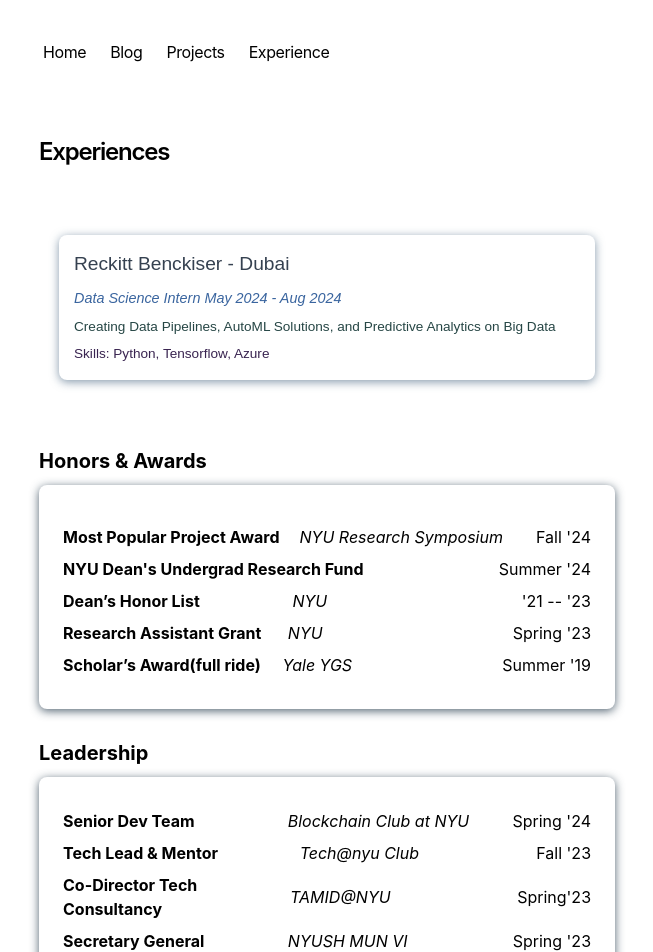
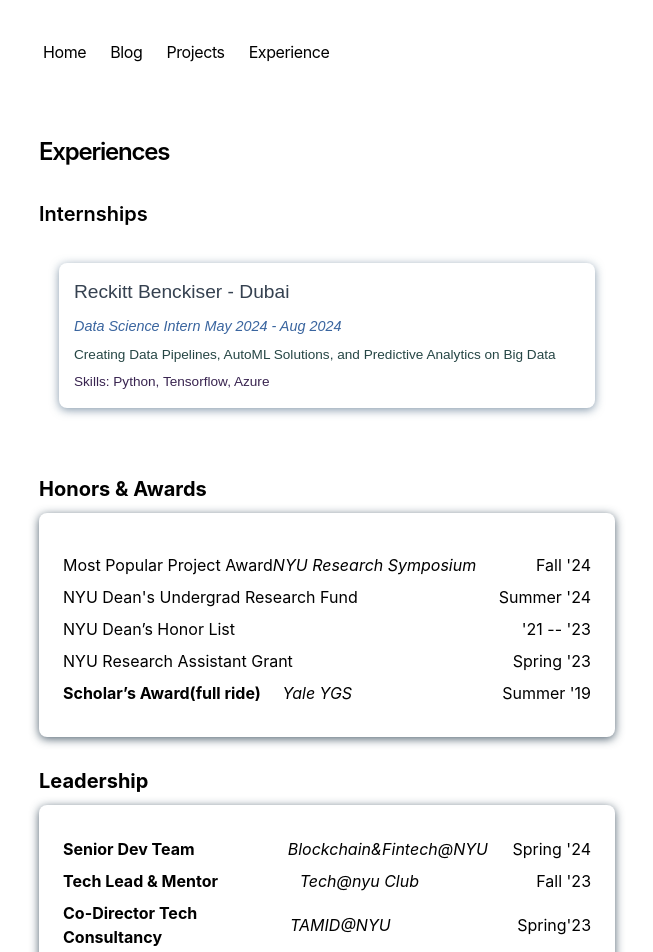
Before and after one commit to s-haider10/portfolio-blog, a Next.js app: page /experience in a window 1280 px wide. Shown: the top 952 px of the page, without its empty margins (313-966 px from the left). Built offline with nearby package versions, Linux system fonts and the light colour scheme.

Commit message:
Update page.tsx

```diff
--- a/app/experience/page.tsx
+++ b/app/experience/page.tsx
@@ -6,6 +6,7 @@
       <h1 className="font-semibold text-2xl mb-8 tracking-tighter">
         Experiences
       </h1>
+      <h2 className="font-semibold text-xl">Internships</h2>
       <ExperienceList />
 
       {/* New Subsections with Styled Boxes */}
@@ -14,20 +15,19 @@
         <div className="experience-box">
           <div className="awards">
             <p>
-              <strong>Most Popular Project Award</strong>{" "}
-              <em>NYU Research Symposium</em>{" "}
+              Most Popular Project Award <em>NYU Research Symposium</em>{" "}
               <span className="float-right">Fall '24</span>
             </p>
             <p>
-              <strong>NYU Dean's Undergrad Research Fund</strong>{" "}
-              <span className="float-right">Summer '24</span>
+              NYU Dean's Undergrad Research Fund
+              <em> </em> <span className="float-right">Summer '24</span>
             </p>
             <p>
-              <strong>Dean’s Honor List</strong>
-              <em>NYU</em> <span className="float-right">'21 -- '23</span>
+              NYU Dean’s Honor List
+              <em></em> <span className="float-right">'21 -- '23</span>
             </p>
             <p>
-              <strong>Research Assistant Grant</strong> <em>NYU</em>{" "}
+              NYU Research Assistant Grant<em></em>{" "}
               <span className="float-right">Spring '23</span>
             </p>
             <p>
@@ -40,7 +40,7 @@
         <div className="experience-box">
           <div className="leadership">
             <p>
-              <strong>Senior Dev Team</strong> <em>Blockchain Club at NYU</em>{" "}
+              <strong>Senior Dev Team</strong> <em>Blockchain&Fintech@NYU</em>{" "}
               <span className="float-right">Spring '24</span>
             </p>
             <p>
```
